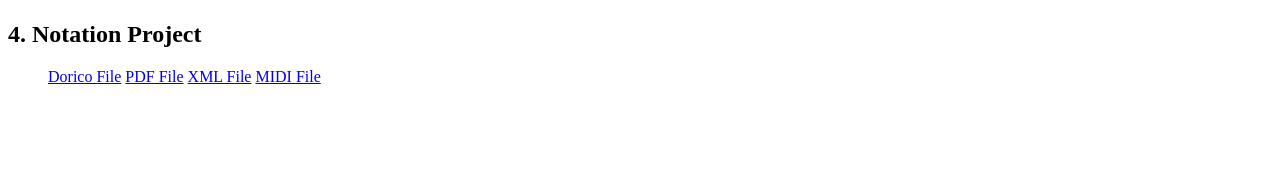
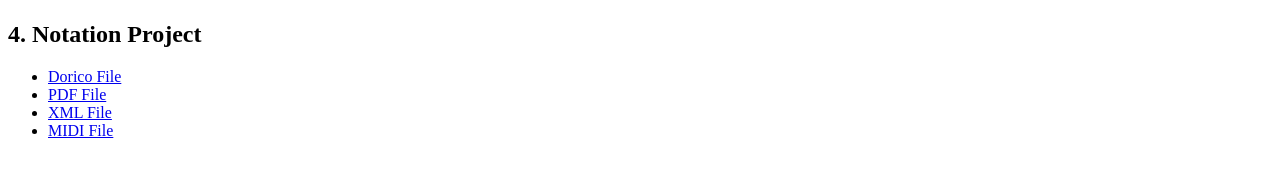
Before and after one commit to ariannaparks/musictech, a plain HTML site: page index.html in a window 1280 px wide. Shown: the part 354-528 px from the top of the page. Drawn offline with Linux system fonts and the light colour scheme.

Commit message:
Update index.html

```diff
--- a/index.html
+++ b/index.html
@@ -12,10 +12,10 @@
 
     <h2>4. Notation Project</h2>
     <ul>
-    <a href="media/It Is Well.dorico">Dorico File</a>
-    <a href="media/It Is Well.pdf">PDF File</a>
-    <a href="media/It Is Well.xml">XML File</a>
-    <a href="media/It Is Well.mid">MIDI File</a>
+      <li><a href="media/It Is Well.dorico">Dorico File</a></li>
+      <li><a href="media/It Is Well.pdf">PDF File</a></li>
+      <li><a href="media/It Is Well.xml">XML File</a></li>
+      <li><a href="media/It Is Well.mid">MIDI File</a></li>
     </ul>
 
   </body>
```
